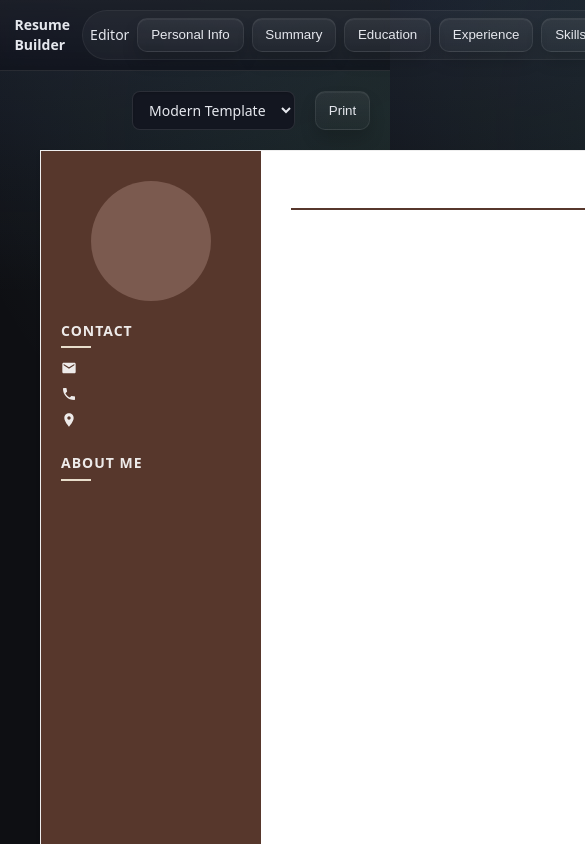
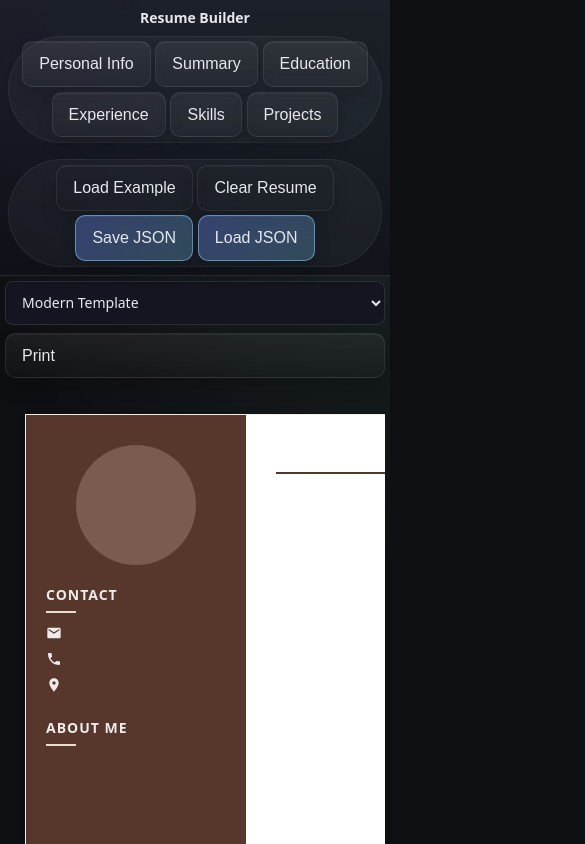
Before and after one commit to BDS-001/FormatMyCV, a React (Vite) app: page / in a window 390 px wide. Shown: the top 844 px of the page, 585 px wide, since content can reach past the window. Built offline with nearby package versions, Linux system fonts and the light colour scheme.

Commit message:
add: mobile handling

```diff
--- a/src/components/EditPanel/EditPanel.module.css
+++ b/src/components/EditPanel/EditPanel.module.css
@@ -84,3 +84,34 @@
   line-height: 1.7;
   flex: 1;
 }
+
+@media screen and (max-width: 768px) {
+  .editPanel {
+    width: 100vw;
+    border-right: none;
+    border-bottom: 1px solid rgba(255, 255, 255, 0.08);
+  }
+
+  .editPanelHeader {
+    padding: 0.75rem;
+  }
+
+  .editPanelForm {
+    padding: 0.75rem;
+  }
+
+  .closePanelBtn {
+    min-height: 44px;
+    min-width: 44px;
+  }
+}
+
+@media screen and (max-width: 480px) {
+  .editPanelHeader {
+    padding: 0.5rem;
+  }
+
+  .editPanelForm {
+    padding: 0.5rem;
+  }
+}
--- a/src/components/Header/Header.module.css
+++ b/src/components/Header/Header.module.css
@@ -54,3 +54,49 @@
   border: 1px solid rgba(255, 255, 255, 0.08);
   box-shadow: var(--shadow);
 }
+
+.sectionLabel {
+  color: var(--muted);
+  font-weight: 600;
+  letter-spacing: 0.04em;
+  text-transform: uppercase;
+  font-size: 0.72rem;
+  padding: 0 0.55rem;
+}
+
+@media screen and (max-width: 768px) {
+  .header {
+    flex-direction: column;
+    gap: 0.5rem;
+    padding: 0.5rem;
+  }
+
+  .pill {
+    flex-wrap: wrap;
+    width: 100%;
+    justify-content: center;
+  }
+
+  .pill .btn {
+    min-height: 44px;
+    font-size: 0.8rem;
+  }
+
+  .sectionLabel {
+    display: none;
+  }
+}
+
+@media screen and (max-width: 480px) {
+  .pill {
+    padding: 0.3rem;
+    gap: 0.3rem;
+  }
+
+  .pill .btn {
+    flex: 1;
+    min-width: auto;
+    padding: 0.4rem 0.2rem;
+    font-size: 0.7rem;
+  }
+}
--- a/src/components/PrintPage.module.css
+++ b/src/components/PrintPage.module.css
@@ -90,3 +90,39 @@
     margin: 0;
   }
 }
+
+@media screen and (max-width: 768px) {
+  .printPageWrapper {
+    padding: 10px;
+  }
+
+  .templateContainer {
+    overflow-x: auto;
+    overflow-y: hidden;
+    justify-content: flex-start;
+  }
+
+  .printControls {
+    flex-direction: column;
+    gap: 10px;
+    margin-bottom: 1rem;
+  }
+
+  .printControls .btn {
+    min-height: 44px;
+  }
+
+  .templateSelector {
+    min-height: 44px;
+  }
+}
+
+@media screen and (max-width: 480px) {
+  .printPageWrapper {
+    padding: 5px;
+  }
+
+  .printControls {
+    gap: 8px;
+  }
+}
--- a/src/styles/globals.css
+++ b/src/styles/globals.css
@@ -46,7 +46,8 @@ body {
     Noto Sans,
     Apple Color Emoji,
     Segoe UI Emoji;
-  overflow: auto;
+  overflow-x: hidden;
+  overflow-y: auto;
 }
 
 .btn {
@@ -223,3 +224,43 @@ label {
   background: rgba(255, 255, 255, 0.02);
   margin-bottom: 1.5rem;
 }
+
+@media screen and (max-width: 768px) {
+  .btn {
+    min-height: 44px;
+    padding: 0.7rem 1rem;
+    font-size: 1rem;
+  }
+
+  input,
+  textarea,
+  select {
+    min-height: 44px;
+    font-size: 16px;
+    padding: 0.75rem 0.9rem;
+  }
+
+  .formContainer {
+    padding: 1rem;
+    margin-bottom: 1rem;
+  }
+
+  label {
+    font-size: 1rem;
+    margin-bottom: 0.5rem;
+  }
+}
+
+@media screen and (max-width: 480px) {
+  .btn {
+    padding: 0.8rem 1rem;
+  }
+
+  .formContainer {
+    padding: 0.75rem;
+  }
+
+  .listItem {
+    padding: 0.75rem;
+  }
+}
```
